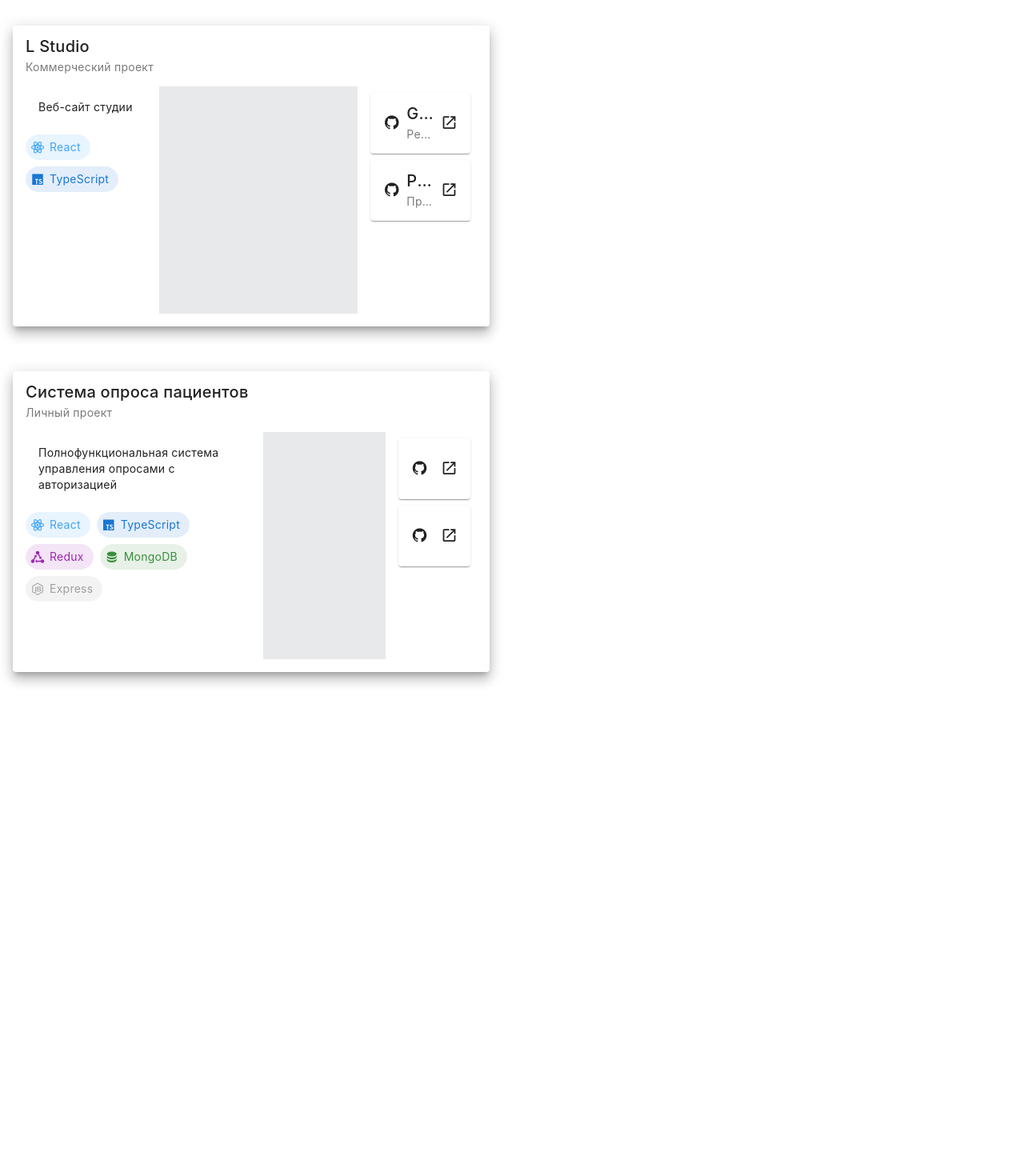
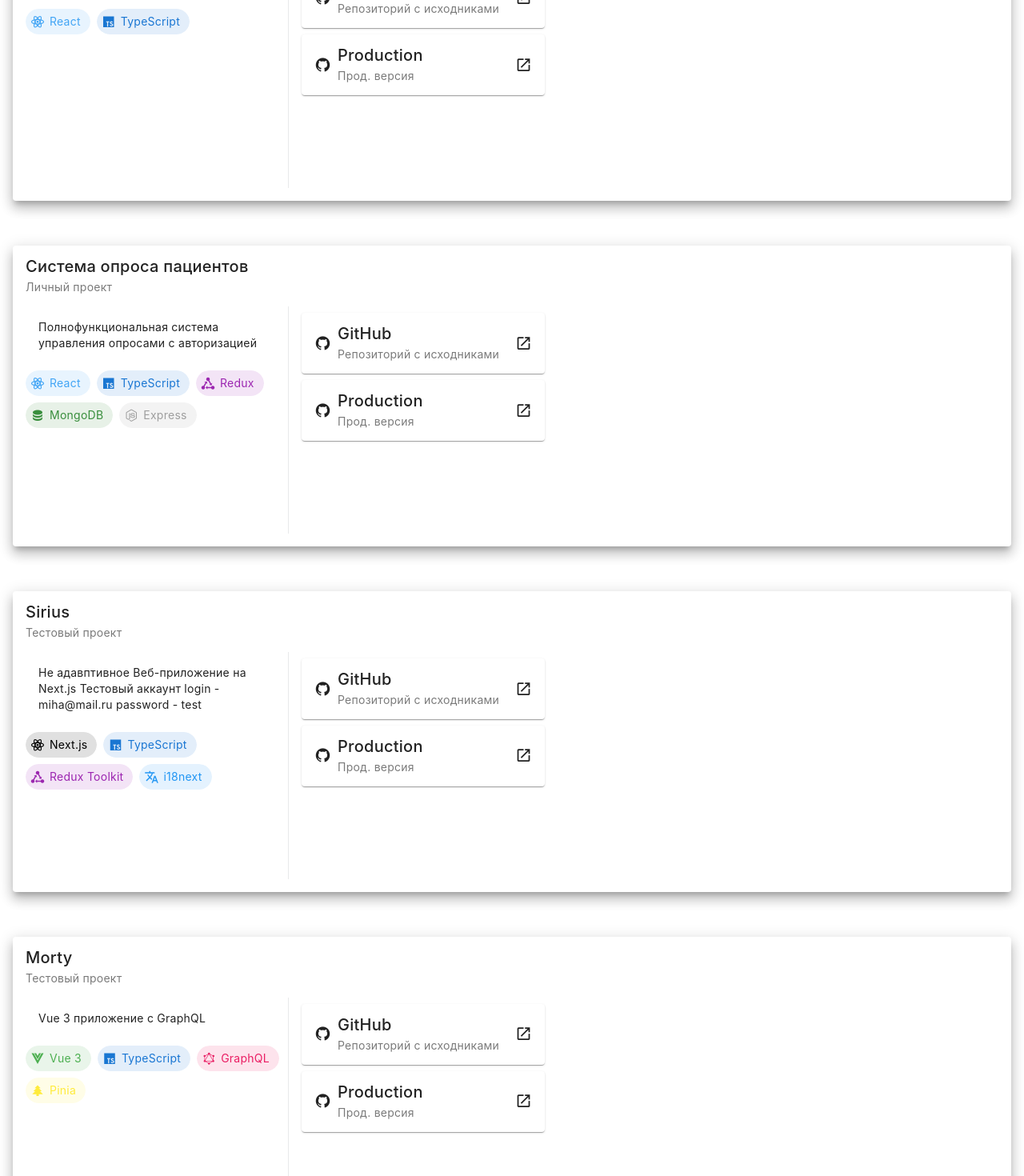
Before and after one commit to JavelinSx/portfolio, a Vue app: page / in a window 1280 px wide. Shown: the part 1280-2750 px from the top of the page at 80% size. Before the commit the page ends 2148 px from the top, so only its background shows below. Built offline with nearby package versions, Linux system fonts and the light colour scheme; the HTML template or start-up script is replaced by a standard one.

Commit message:
data add info, add new filter

```diff
--- a/src/assets/data.json
+++ b/src/assets/data.json
@@ -2,12 +2,22 @@
   "projects": [
     {
       "name": "Chess Nexus",
-      "description": "Fullstack шахматное приложение",
+      "description": "Fullstack шахматное приложение. Ссылка на прод активна, но сервер отключен (могу включить по требованию). В самом приложение реализовано всё что касается игры в шахматы, вся логика и правила. Допльнительно реализованы система статистики, друзья, чат, ранговая система, смена языка. Подробное описание есть на git",
       "technologies": [
         {
           "name": "Nuxt3",
           "color": "green",
           "icon": "mdi-nuxt"
+        },
+        {
+          "name": "Vue 3",
+          "color": "green",
+          "icon": "mdi-vuejs"
+        },
+        {
+          "name": "TypeScript",
+          "color": "blue-darken-2",
+          "icon": "mdi-language-typescript"
         },
         {
           "name": "Nitro",
@@ -30,6 +40,11 @@
           "icon": "mdi-connection"
         },
         {
+          "name": "i18next",
+          "color": "blue",
+          "icon": "mdi-translate"
+        },
+        {
           "name": "Auth token [ Github, VK, Google ]",
           "color": "grey",
           "icon": "mdi-account-key"
@@ -37,11 +52,11 @@
       ],
       "live": "https://chessnexus.ru/",
       "github": "https://github.com/JavelinSx/chess",
-      "type": "Коммерческий проект"
+      "type": "Личный проект"
     },
     {
       "name": "SVK Hair",
-      "description": "Веб-сайт для парикмахерской",
+      "description": "Веб-сайт для студии парикмахера-стилиста",
       "technologies": [
         {
           "name": "React",
@@ -59,27 +74,8 @@
       "type": "Коммерческий проект"
     },
     {
-      "name": "Gorodook",
-      "description": "Веб-приложение",
-      "technologies": [
-        {
-          "name": "Vue",
-          "color": "green",
-          "icon": "mdi-vuejs"
-        },
-        {
-          "name": "TypeScript",
-          "color": "blue-darken-2",
-          "icon": "mdi-language-typescript"
-        }
-      ],
-      "live": "https://gorodook.ru/",
-      "github": "https://github.com/JavelinSx/mirHouseVue",
-      "type": "Коммерческий проект"
-    },
-    {
       "name": "L Studio",
-      "description": "Веб-сайт студии",
+      "description": "Веб-сайт для парикмахерской студии",
       "technologies": [
         {
           "name": "React",
@@ -129,22 +125,213 @@
       "live": "None",
       "github": "https://github.com/JavelinSx/medicine-2.0",
       "type": "Личный проект"
+    },
+    {
+      "name": "Sirius",
+      "description": "Не адавптивное Веб-приложение на Next.js Тестовый аккаунт login - miha@mail.ru password - test",
+      "technologies": [
+        {
+          "name": "Next.js",
+          "color": "black",
+          "icon": "mdi-react"
+        },
+        {
+          "name": "TypeScript",
+          "color": "blue-darken-2",
+          "icon": "mdi-language-typescript"
+        },
+        {
+          "name": "Redux Toolkit",
+          "color": "purple",
+          "icon": "mdi-state-machine"
+        },
+        {
+          "name": "i18next",
+          "color": "blue",
+          "icon": "mdi-translate"
+        }
+      ],
+      "live": "https://sirius-azure.vercel.app/",
+      "github": "https://github.com/JavelinSx/sirius.git",
+      "type": "Тестовый проект"
+    },
+    {
+      "name": "Morty",
+      "description": "Vue 3 приложение с GraphQL",
+      "technologies": [
+        {
+          "name": "Vue 3",
+          "color": "green",
+          "icon": "mdi-vuejs"
+        },
+        {
+          "name": "TypeScript",
+          "color": "blue-darken-2",
+          "icon": "mdi-language-typescript"
+        },
+        {
+          "name": "GraphQL",
+          "color": "pink",
+          "icon": "mdi-graphql"
+        },
+        {
+          "name": "Pinia",
+          "color": "yellow",
+          "icon": "mdi-pine-tree"
+        }
+      ],
+      "live": "https://javelinsx.github.io/testMorty/",
+      "github": "https://github.com/JavelinSx/testMorty.git",
+      "type": "Тестовый проект"
+    },
+    {
+      "name": "Three Next",
+      "description": "3D веб-приложение на Next.js",
+      "technologies": [
+        {
+          "name": "Next.js",
+          "color": "black",
+          "icon": "mdi-react"
+        },
+        {
+          "name": "Three.js",
+          "color": "blue",
+          "icon": "mdi-video-3d"
+        },
+        {
+          "name": "TypeScript",
+          "color": "blue-darken-2",
+          "icon": "mdi-language-typescript"
+        }
+      ],
+      "live": "https://javelinsx.github.io/three/",
+      "github": "https://github.com/JavelinSx/three.git",
+      "type": "Тестовый проект"
+    },
+    {
+      "name": "Pleskadastr",
+      "description": "Nuxt 3 приложение с Vuetify (В разработке)",
+      "technologies": [
+        {
+          "name": "Nuxt 3",
+          "color": "green",
+          "icon": "mdi-nuxt"
+        },
+        {
+          "name": "Vuetify",
+          "color": "blue",
+          "icon": "mdi-vuetify"
+        },
+        {
+          "name": "Pinia",
+          "color": "yellow",
+          "icon": "mdi-pine-tree"
+        },
+        {
+          "name": "TypeScript",
+          "color": "blue-darken-2",
+          "icon": "mdi-language-typescript"
+        }
+      ],
+      "live": "https://pleskadastr.ru/",
+      "github": "https://github.com/JavelinSx/kadastr-lite-vue.git",
+      "type": "Коммерческий проект"
+    },
+    {
+      "name": "Diginetica Vue 2",
+      "description": "Vue 2 приложение с TypeScript",
+      "technologies": [
+        {
+          "name": "Vue 2",
+          "color": "green",
+          "icon": "mdi-vuejs"
+        },
+        {
+          "name": "TypeScript",
+          "color": "blue-darken-2",
+          "icon": "mdi-language-typescript"
+        }
+      ],
+      "live": "https://test-diginetica.vercel.app/",
+      "github": "https://github.com/JavelinSx/testDiginetica.git",
+      "type": "Тестовый проект"
+    },
+    {
+      "name": "Inventory",
+      "description": "Не адавптивное  Nuxt 3 приложение с Pinia",
+      "technologies": [
+        {
+          "name": "Nuxt 3",
+          "color": "green",
+          "icon": "mdi-nuxt"
+        },
+        {
+          "name": "Pinia",
+          "color": "yellow",
+          "icon": "mdi-pine-tree"
+        },
+        {
+          "name": "Vue 3",
+          "color": "green",
+          "icon": "mdi-vuejs"
+        }
+      ],
+      "live": "https://invertory-steel.vercel.app/",
+      "github": "https://github.com/JavelinSx/invertory.git",
+      "type": "Тестовый проект"
+    },
+    {
+      "name": "Pizza Website",
+      "description": "Vanilla JS веб-сайт с jQuery",
+      "technologies": [
+        {
+          "name": "JavaScript",
+          "color": "yellow",
+          "icon": "mdi-language-javascript"
+        },
+        {
+          "name": "jQuery",
+          "color": "blue",
+          "icon": "mdi-jquery"
+        },
+        {
+          "name": "Webpack",
+          "color": "blue-lighten-2",
+          "icon": "mdi-webpack"
+        }
+      ],
+      "live": "https://javelinsx.github.io/testPizza/",
+      "github": "https://github.com/JavelinSx/testPizza.git",
+      "type": "Тестовый проект"
+    },
+    {
+      "name": "Gorodook Vue",
+      "description": "Vue 3 лэндинг Бронирования квартир, с настраиваемым фильтром",
+      "technologies": [
+        {
+          "name": "Vue 3",
+          "color": "green",
+          "icon": "mdi-vuejs"
+        },
+        {
+          "name": "TypeScript",
+          "color": "blue-darken-2",
+          "icon": "mdi-language-typescript"
+        },
+        {
+          "name": "Vuetify",
+          "color": "blue",
+          "icon": "mdi-vuetify"
+        },
+        {
+          "name": "AnimeJS",
+          "color": "red",
+          "icon": "mdi-animation"
+        }
+      ],
+      "live": "https://gorodook.ru/",
+      "github": "https://github.com/JavelinSx/mirHouseVue.git",
+      "type": "Коммерческий проект"
     }
-  ],
-  "skills": [
-    "JavaScript",
-    "TypeScript",
-    "React",
-    "Vue.js",
-    "Node.js",
-    "MongoDB",
-    "Express",
-    "HTML5",
-    "CSS3",
-    "Git",
-    "Redux",
-    "Pinia",
-    "Nuxt",
-    "Next.js"
   ]
 }
--- a/src/components/CardProject.vue
+++ b/src/components/CardProject.vue
@@ -1,7 +1,28 @@
 <template>
+  <v-row>
+    <v-col cols="12" sm="4" md="12">
+      <v-card class="m-4" title="Тип проекта">
+        <v-card-item class="flex flex-row justify-center">
+          <v-chip class="mr-2 mb-2" :variant="selectedProjectType === 'Личный проект' ? 'elevated' : 'tonal'"
+            @click="toggleProjectTypeFilter('Личный проект')">
+            Личные проекты
+          </v-chip>
+          <v-chip class="mr-2 mb-2" :variant="selectedProjectType === 'Коммерческий проект' ? 'elevated' : 'tonal'"
+            @click="toggleProjectTypeFilter('Коммерческий проект')">
+            Коммерческие проекты
+          </v-chip>
+          <v-chip class="mr-2 mb-2" :variant="selectedProjectType === 'Тестовый проект' ? 'elevated' : 'tonal'"
+            @click="toggleProjectTypeFilter('Тестовый проект')">
+            Тестовые проекты
+          </v-chip>
+        </v-card-item>
+
+      </v-card>
+    </v-col>
+  </v-row>
   <!-- Filters -->
   <v-row v-if="selectedTechnologies.length">
-    <v-col cols="12" sm="4" md="6">
+    <v-col cols="12" sm="4" md="12">
       <v-card class="m-4" title="Фильтр по технологиям">
         <v-card-item>
           <v-chip v-for="tech in selectedTechnologies" :key="tech.name" :color="tech.color" class="p-4" closable
@@ -16,7 +37,7 @@
 
   <!-- Projects -->
   <v-row v-for="project in filteredProjects" :key="project.name" align-center justify-center justify-space-between>
-    <v-col cols="12" sm="4" md="6">
+    <v-col cols="12" sm="4" md="12">
       <v-card class="m-4 flex flex-col md:flex-row" :title="project.name" :subtitle="project.type" elevation="10">
         <v-card-text class="flex flex-col md:flex-row min-h-[300px]">
 
@@ -64,20 +85,33 @@ interface Project {
 
 const originalProjects = ref<Project[]>(data.projects)
 const selectedTechnologies = ref<Tech[]>([])
+const selectedProjectType = ref<string | null>(null)
 
 const filteredProjects = computed(() => {
-  if (selectedTechnologies.value.length === 0) {
-    return originalProjects.value
+  let filtered = originalProjects.value
+
+  // Фильтрация по типу проекта
+  if (selectedProjectType.value) {
+    filtered = filtered.filter(project => project.type === selectedProjectType.value)
   }
 
-  return originalProjects.value.filter((project) => {
-    return project.technologies.some((projectTech) => {
-      return selectedTechnologies.value.some(
-        (selectedTech) => selectedTech.name === projectTech.name
-      )
+  // Фильтрация по технологиям
+  if (selectedTechnologies.value.length > 0) {
+    filtered = filtered.filter((project) => {
+      return selectedTechnologies.value.every((selectedTech) => {
+        return project.technologies.some(
+          (projectTech) => selectedTech.name === projectTech.name
+        )
+      })
     })
-  })
+  }
+
+  return filtered
 })
+
+const toggleProjectTypeFilter = (type: string) => {
+  selectedProjectType.value = selectedProjectType.value === type ? null : type
+}
 
 const projectLinks = (project: Project) => [
   {
--- a/src/components/DividerMain.vue
+++ b/src/components/DividerMain.vue
@@ -1,6 +1,6 @@
 <template>
-  <div class="w-full opacity-10 bg-slate-800"
-    :class="props.orientation === 'vertical' ? ['self-stretch w-[1px]'] : ['w-full h-[1px]']">
+  <div class="opacity-10 bg-slate-800"
+    :class="props.orientation === 'vertical' ? ['self-stretch w-[1px] '] : ['w-full h-[1px]']">
   </div>
 </template>
 <script setup lang="ts">
```
Also changed, not shown: 1 other file (tests, documents, lock files or other folders).
